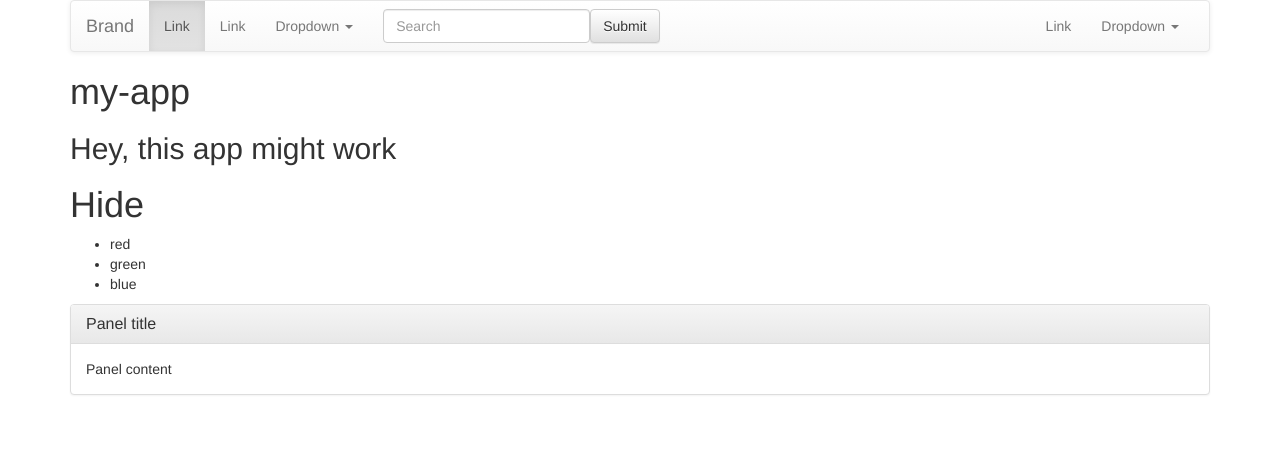
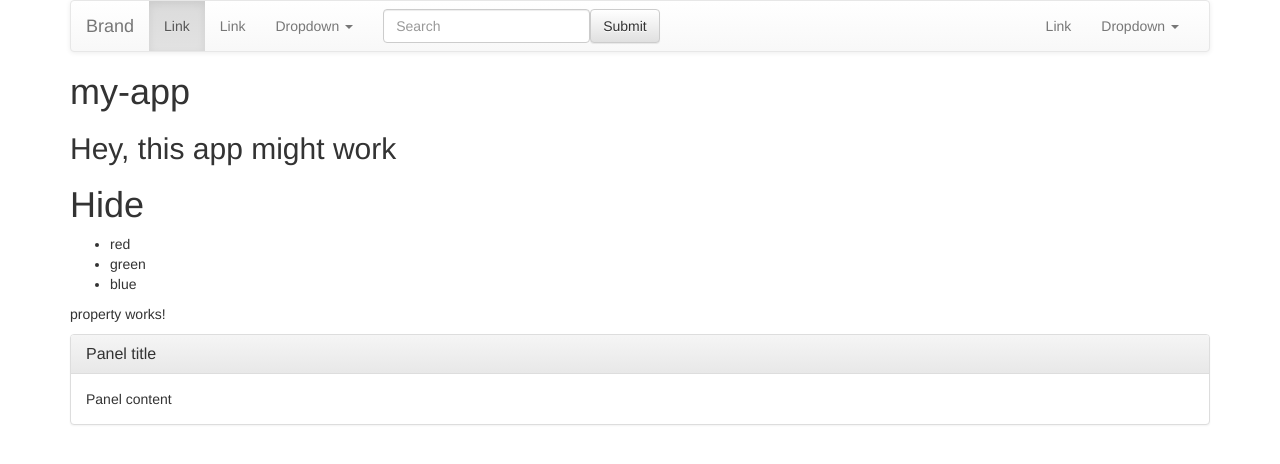
Before and after one commit to PradipH31/CIBT_Notes_Angular_Part1, an Angular app: page / in a window 1280 px wide. Shown: the top 464 px of the page. Built offline with nearby package versions, Linux system fonts and the light colour scheme.

Commit message:
Exported property component and used

```diff
--- a/src/app/app.component.html
+++ b/src/app/app.component.html
@@ -17,4 +17,5 @@
         </li>
     </ul>
 </div>
+<app-property></app-property>
 <app-adbox></app-adbox>
--- a/src/app/property-manager/property-manager.module.ts
+++ b/src/app/property-manager/property-manager.module.ts
@@ -6,6 +6,8 @@ import { PropertyComponent } from './property/property.component';
   declarations: [PropertyComponent],
   imports: [
     CommonModule
+  ], exports: [
+    PropertyComponent
   ]
 })
 export class PropertyManagerModule { }
```
